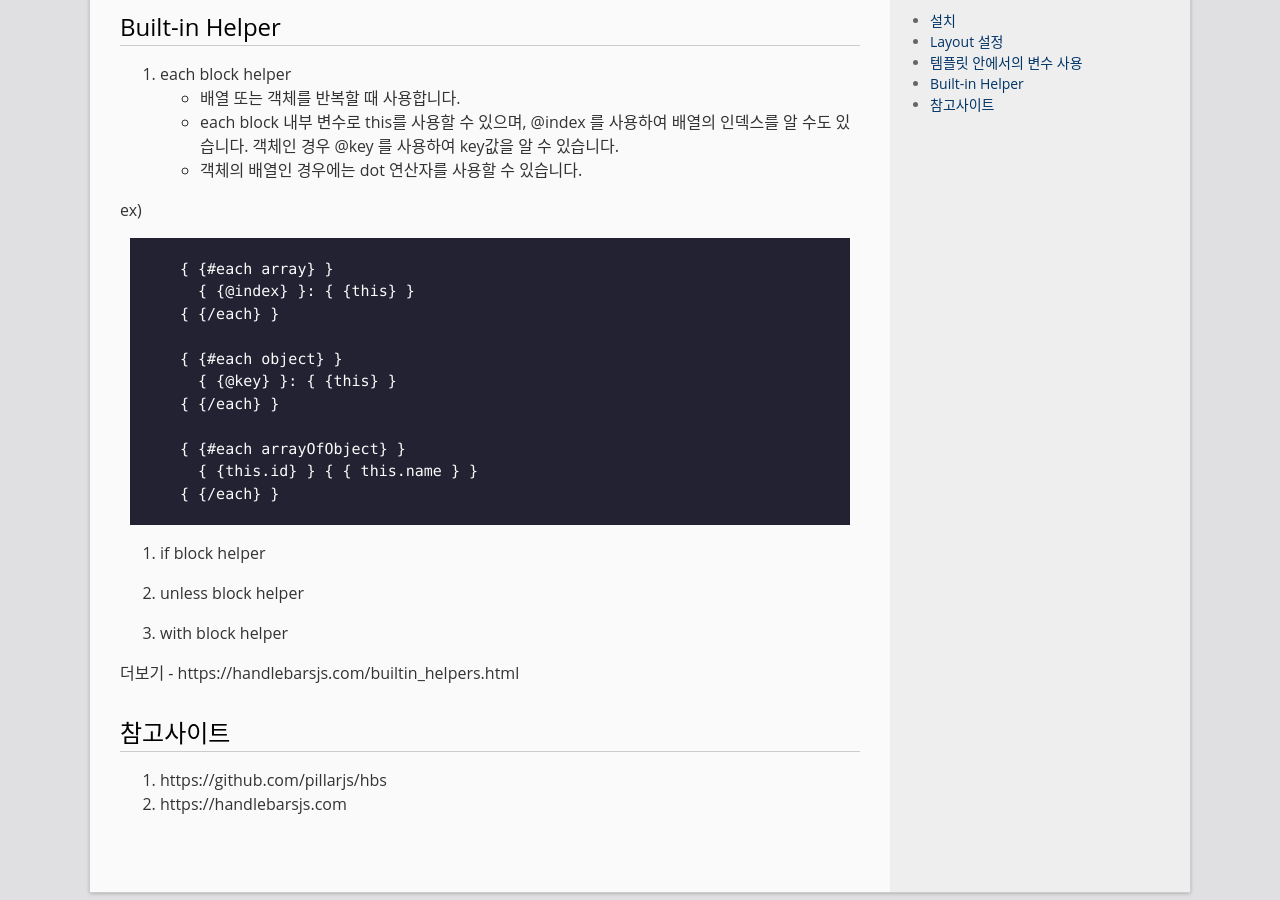
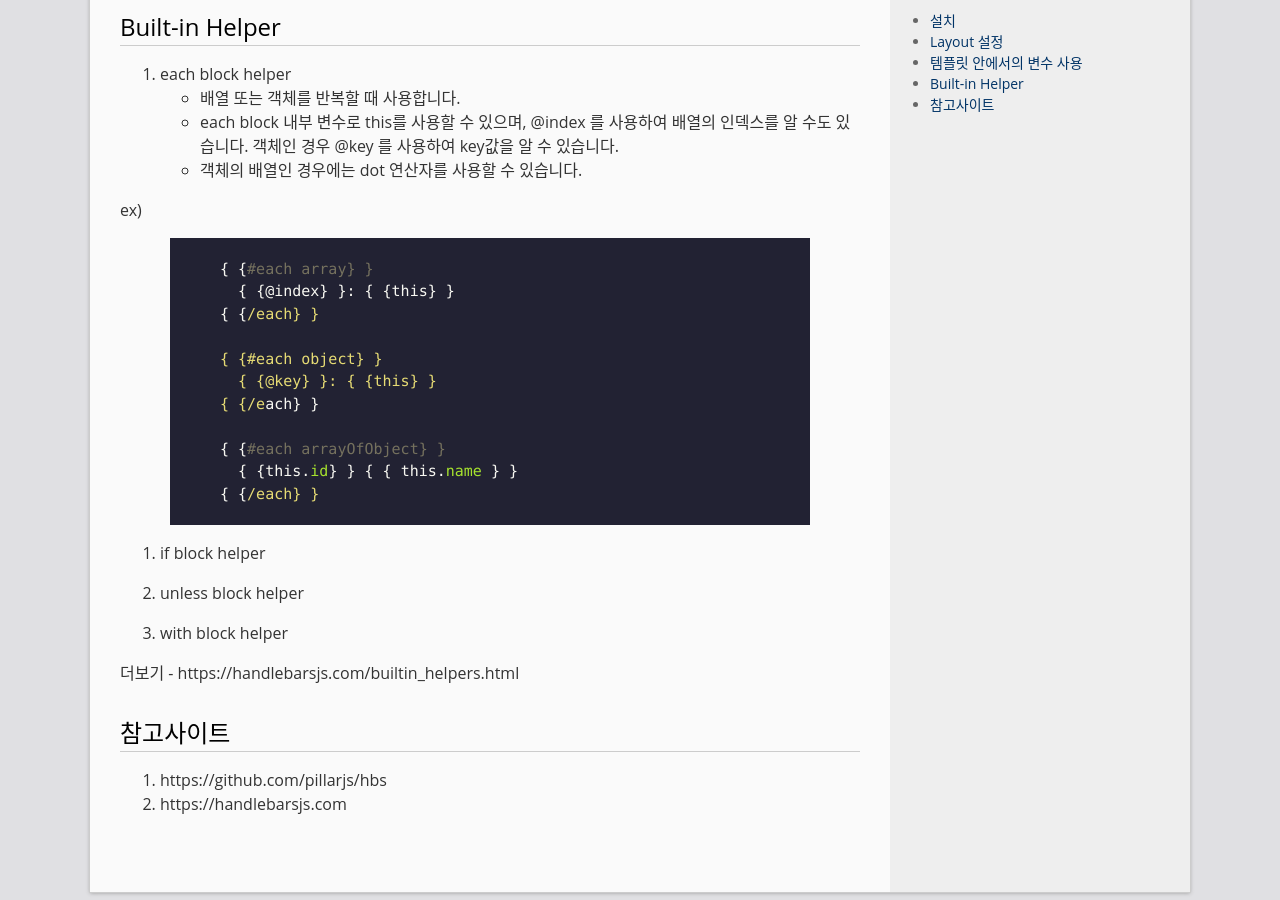
Before and after one commit to Enosh-Yu/enosh-yu.github.io, a Jekyll site: the page built from _posts/2019-05-01-how-to-use-handlebars.md, in a window 1280 px wide and 900 px high, scrolled down 3422 px. Built offline with Jekyll 4.4.1, drawn with Linux system fonts in a browser that asks for light colours; comment, search, counter and statistics services are not loaded.

Commit message:
modify post

```diff
--- a/_posts/2019-05-01-how-to-use-handlebars.md
+++ b/_posts/2019-05-01-how-to-use-handlebars.md
@@ -143,8 +143,8 @@ Built-in Helper
 - 객체의 배열인 경우에는 dot 연산자를 사용할 수 있습니다.
 
 ex)
+{% highlight ruby %}
 
-<pre>
 { {#each array} }
   { {@index} }: { {this} }
 { {/each} }
@@ -156,7 +156,8 @@ ex)
 { {#each arrayOfObject} }
   { {this.id} } { { this.name } }
 { {/each} }
-</pre>
+
+{% endhighlight %}
 
 2. if block helper
 
```
